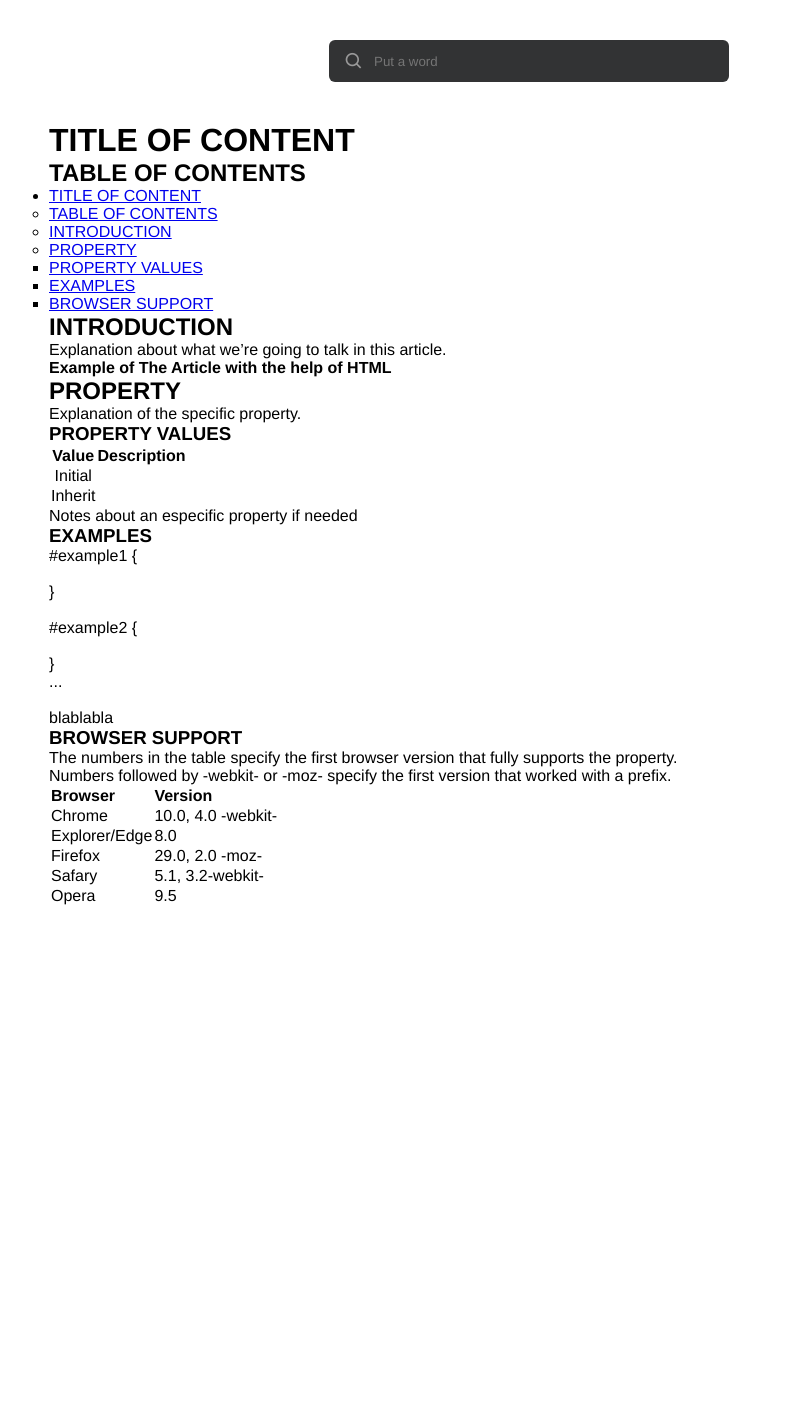
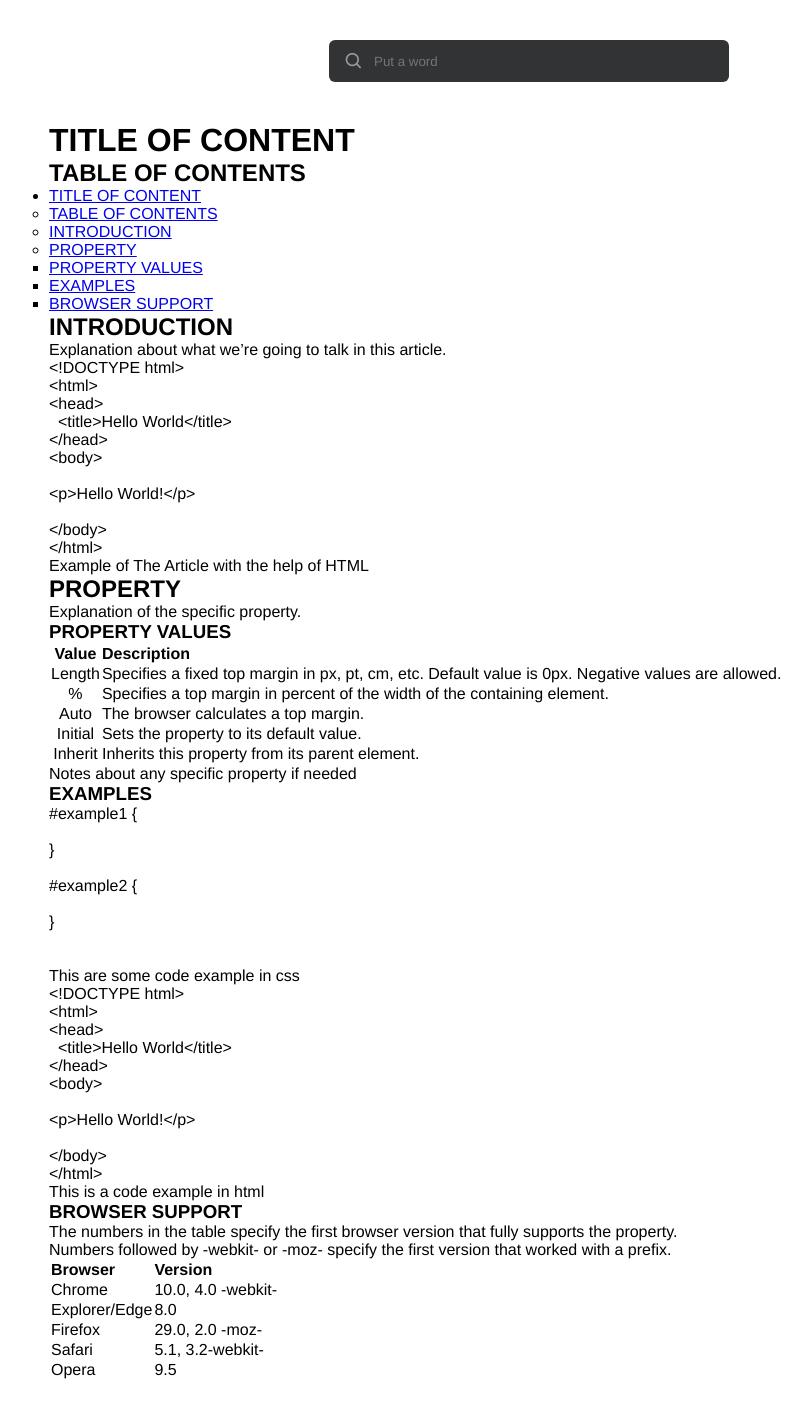
Before and after one commit to BCNGEEKS/Geekateca, a Jekyll site: the page built from ArticleExample.md, in a window 1280 px wide. Shown: the whole page, without its empty margins (111-922 px from the left). Built offline with Jekyll 4.4.1, drawn with Linux system fonts in a browser that asks for light colours; our own code applies the rules of GitHub Pages for plain Markdown files; before the commit the page ends 947 px from its top, so only the background shows below that.

Commit message:
Update ArticleExample.md
Updated Example

````diff
--- a/ArticleExample.md
+++ b/ArticleExample.md
@@ -17,28 +16,41 @@ date: date
     - [EXAMPLES](#examples)
     - [BROWSER SUPPORT](#browser-support)
 
-
-
-
 ## INTRODUCTION
 
 Explanation about what we're going to talk in this article.
 
+```HTML
+<!DOCTYPE html>
+<html>
+<head>
+  <title>Hello World</title>
+</head>
+<body>
 
-**Example of The Article with the help of HTML**
+<p>Hello World!</p>
+
+</body>
+</html>
+```
+
+Example of The Article with the help of HTML
 
 ## PROPERTY
 
-Explanation of the specific property.
+Explanation of the `specific` property.
 
 ### PROPERTY VALUES
 
-| Value       | Description                         |
-|:-----------:|:------------------------------------|
-| Initial |  |
-| Inherit |  |
+| Value   | Description                                     |
+|:-------:|:------------------------------------------------|
+| Length  | Specifies a fixed top margin in px, pt, cm, etc. Default value is 0px. Negative values are allowed. |
+| %       | Specifies a top margin in percent of the width of the containing element. |
+| Auto    | The browser calculates a top margin.            |
+| Initial | Sets the property to its default value.         |
+| Inherit | Inherits this property from its parent element. |
 
-> Notes about an especific property if needed
+> Notes about any specific property if needed
 
 ### EXAMPLES
 
@@ -50,21 +62,38 @@ Explanation of the specific property.
 #example2 {
 
 }
-...
+
 
 ```
 
-blablabla
+This are some code example in css
+
+```HTML
+<!DOCTYPE html>
+<html>
+<head>
+  <title>Hello World</title>
+</head>
+<body>
+
+<p>Hello World!</p>
+
+</body>
+</html>
+```
+
+This is a code example in html
 
 ### BROWSER SUPPORT
+
 The numbers in the table specify the first browser version that fully supports the property.
 
 Numbers followed by -webkit- or -moz- specify the first version that worked with a prefix.
 
-| Browser  | Version            |
-|:---------|:-------------------|
-| Chrome   | 10.0, 4.0 -webkit- |
-| Explorer/Edge  | 8.0 |
-| Firefox  | 29.0, 2.0 -moz- |
-| Safary   | 5.1, 3.2-webkit- |
-| Opera    | 9.5 |
+| Browser       | Version            |
+|:--------------|:-------------------|
+| Chrome        | 10.0, 4.0 -webkit- |
+| Explorer/Edge | 8.0                |
+| Firefox       | 29.0, 2.0 -moz-    |
+| Safari        | 5.1, 3.2-webkit-   |
+| Opera         | 9.5                |
````
Also changed, not shown: other parts of ArticleExample.md (+0 -1 lines).
